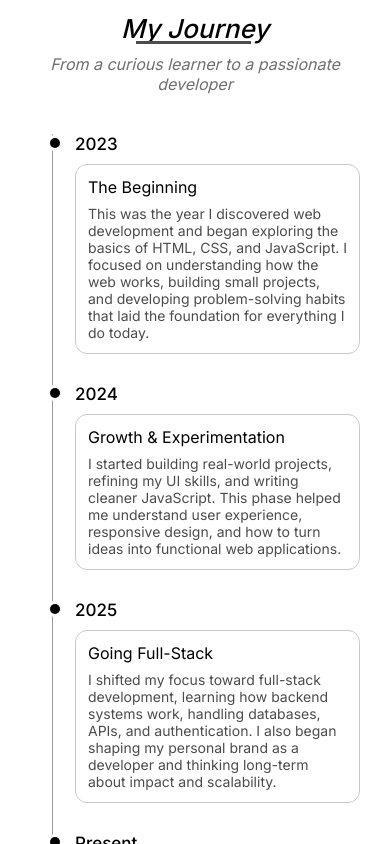
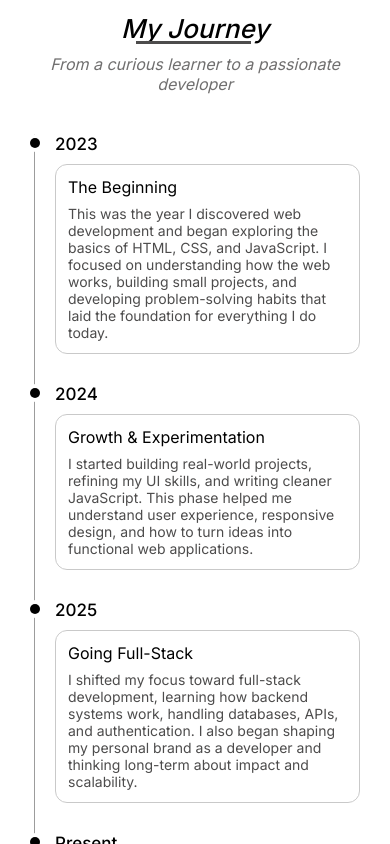
Before and after one commit to eniola256/Portfolio, a React (Vite) app: page / in a window 390 px wide. Shown: the part 4560-5404 px from the top of the page. Built offline with nearby package versions, Linux system fonts and the light colour scheme.

Commit message:
Final fix 5

```diff
--- a/src/Journey.css
+++ b/src/Journey.css
@@ -141,12 +141,12 @@
   }
 
   .timeline {
-    padding-left: 20px;
+    padding-left: -0px;
     gap: 30px;
   }
 
   .timeline::before {
-    left: 22px;
+    left: 4px;
   }
 
   .timeline-item {
```
